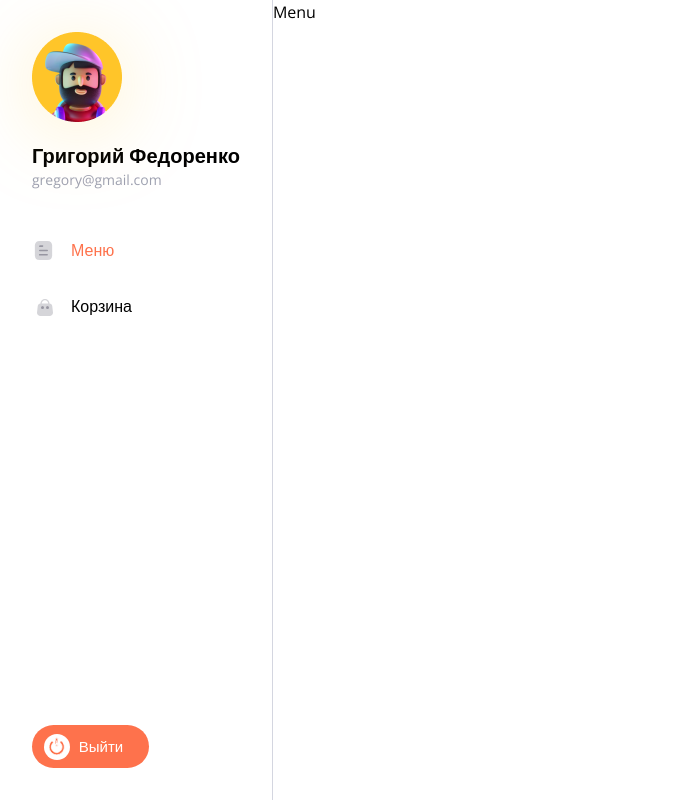
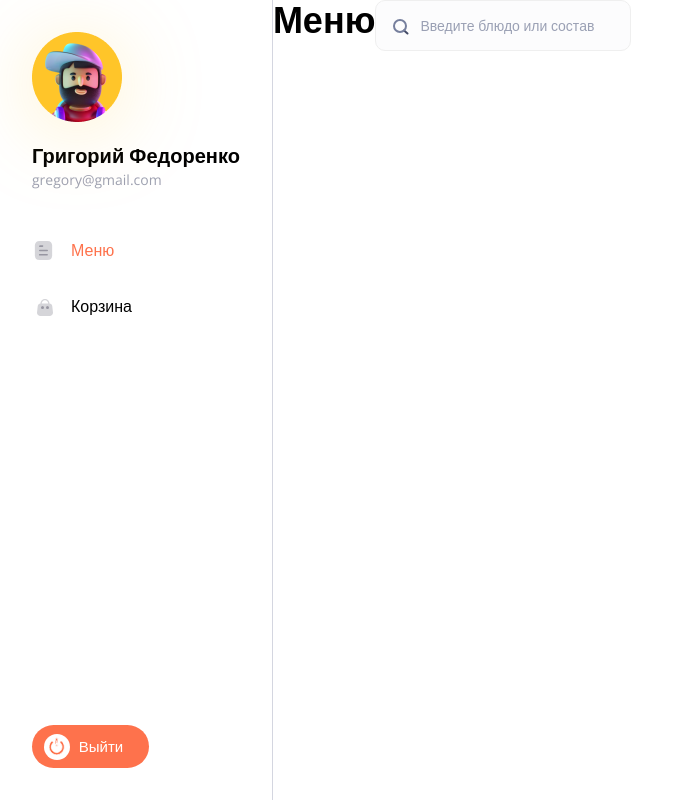
Before and after one commit to GregFedy/pizza-app, a React (Vite) app: page / in a window 1280 px wide. Shown: the whole page, without its empty margins (0-675 px from the left). Built offline with nearby package versions, Linux system fonts and the light colour scheme.

Commit message:
feat: insert Heading & Search into Menu

```diff
--- a/src/pages/Menu/Menu.tsx
+++ b/src/pages/Menu/Menu.tsx
@@ -1,4 +1,12 @@
+import Heading from '../../components/ui/Heading';
+import Search from '../../components/Search/Search';
+
 const Menu = () => {
-	return <div>Menu</div>;
+	return (
+		<div className="flex justify-between">
+			<Heading>Меню</Heading>
+			<Search placeholder="Введите блюдо или состав" />
+		</div>
+	);
 };
 export default Menu;
```
